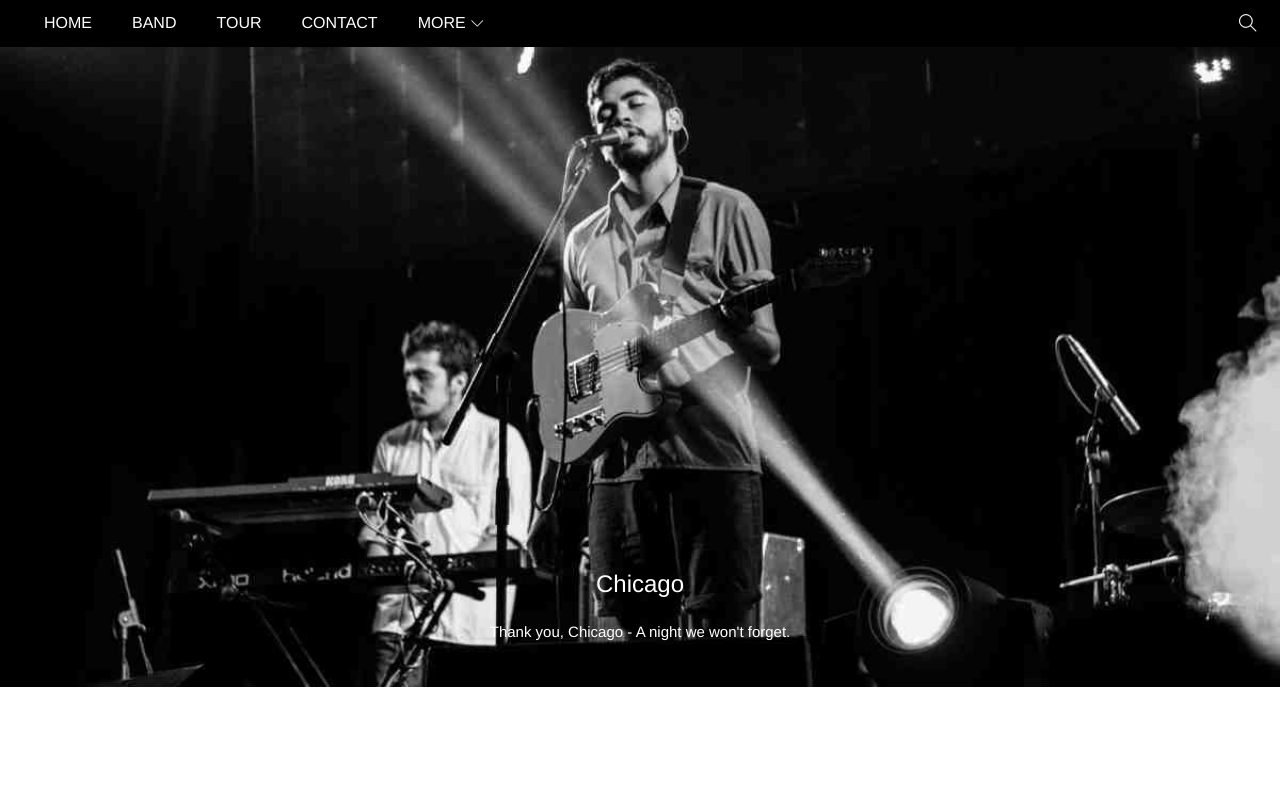
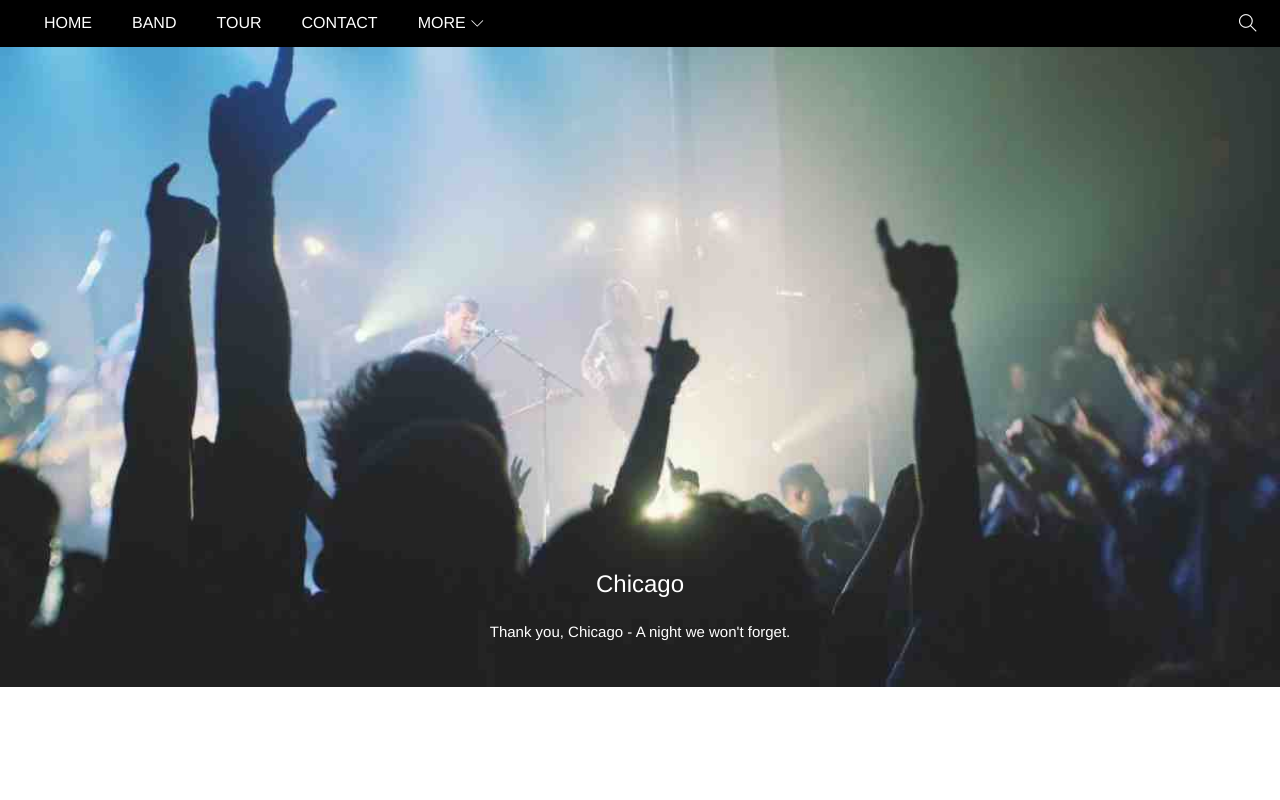
Before and after one commit to anhZK2420/band-website, a plain HTML site: page index.html in a window 1280 px wide. Shown: the top 800 px of the page. Drawn offline with Linux system fonts and the light colour scheme.

Commit message:
done project2

```diff
--- a/assets/css/slider.css
+++ b/assets/css/slider.css
@@ -1,6 +1,6 @@
 .slider{
 
-  background: url('/assets/img/slider-chicago.jpg') top center / cover no-repeat;
+  background: url('/assets/img/ny.jpg') top center / cover no-repeat;
   margin-top:46.5px;
   padding-top: 50%;
   position: relative;
```
Also changed, not shown: assets/img/ny.jpg (added).
